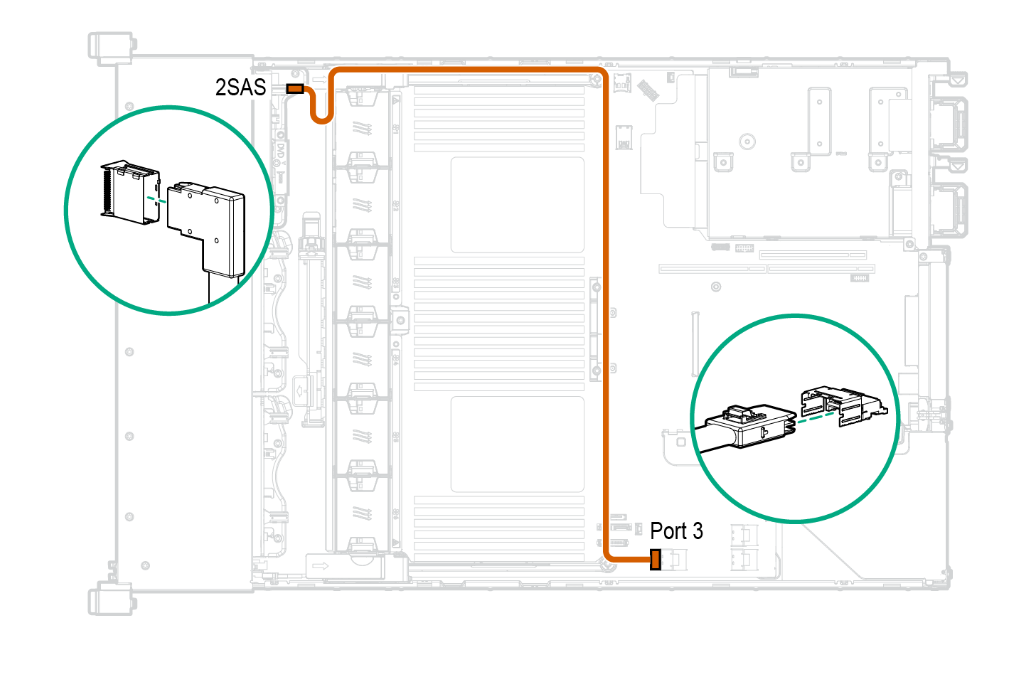
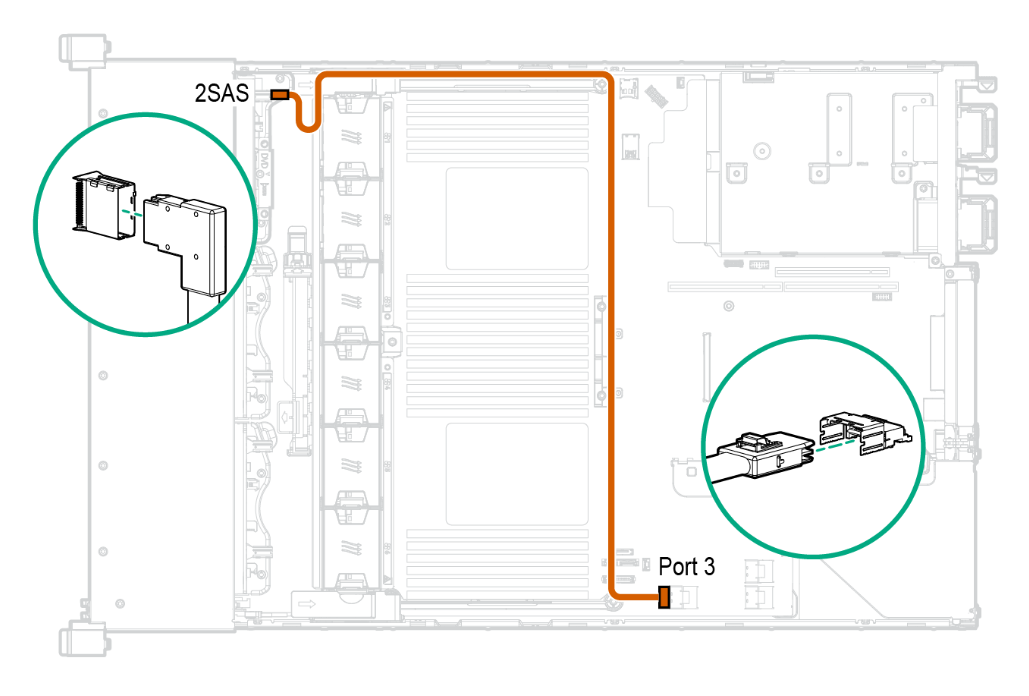
Before and after one commit to chrpeterson/chrpeterson, a plain HTML site: page AR/Mob_121AR.html in a window 1280 px wide. Shown: the whole page, without its empty margins (116-1145 px from the left). Drawn offline with Linux system fonts and the light colour scheme.

Commit message:
Update Mob_121AR.html

```diff
--- a/AR/Mob_121AR.html
+++ b/AR/Mob_121AR.html
@@ -13,7 +13,7 @@
     }
 
     .diagram {
-      max-height: 80%;
+      max-width: 80%;
       position: absolute;
       top: 0;
     }
```
